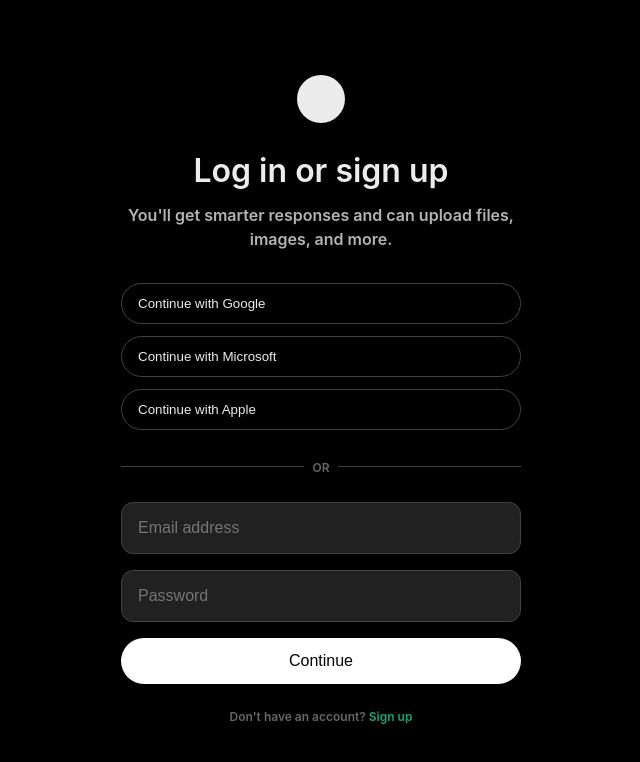
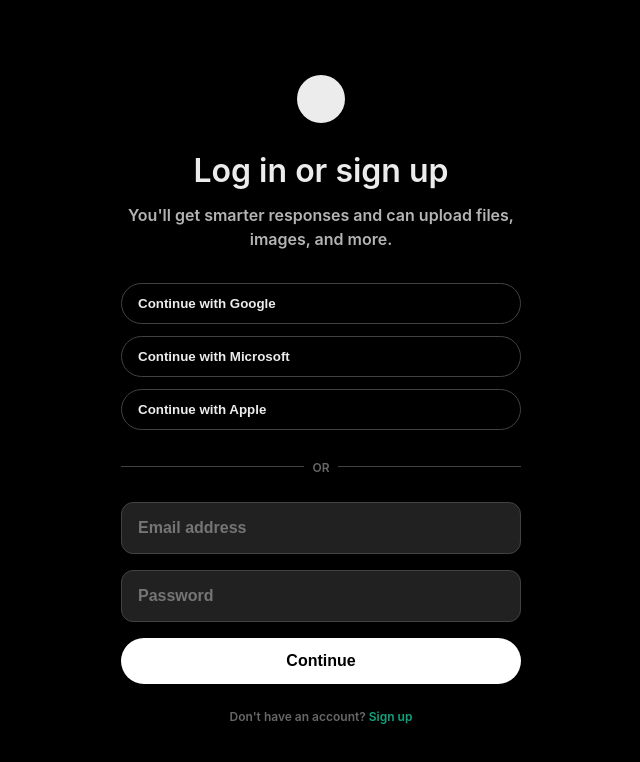
Before and after one commit to SK-15/Chatbot, a React (Vite) app: page /login in a window 1280 px wide. Shown: the top 762 px of the page, without its empty margins (319-959 px from the left). Built offline with nearby package versions, Linux system fonts and the light colour scheme.

Commit message:
fix:  increased boldness of words

```diff
--- a/src/index.css
+++ b/src/index.css
@@ -47,6 +47,14 @@ body {
   -webkit-font-smoothing: antialiased;
   font-weight: 600;
   /* Make all text bold as requested */
+}
+
+input,
+textarea,
+button,
+select,
+::placeholder {
+  font-weight: 600 !important;
 }
 
 /* Scrollbar */
```
